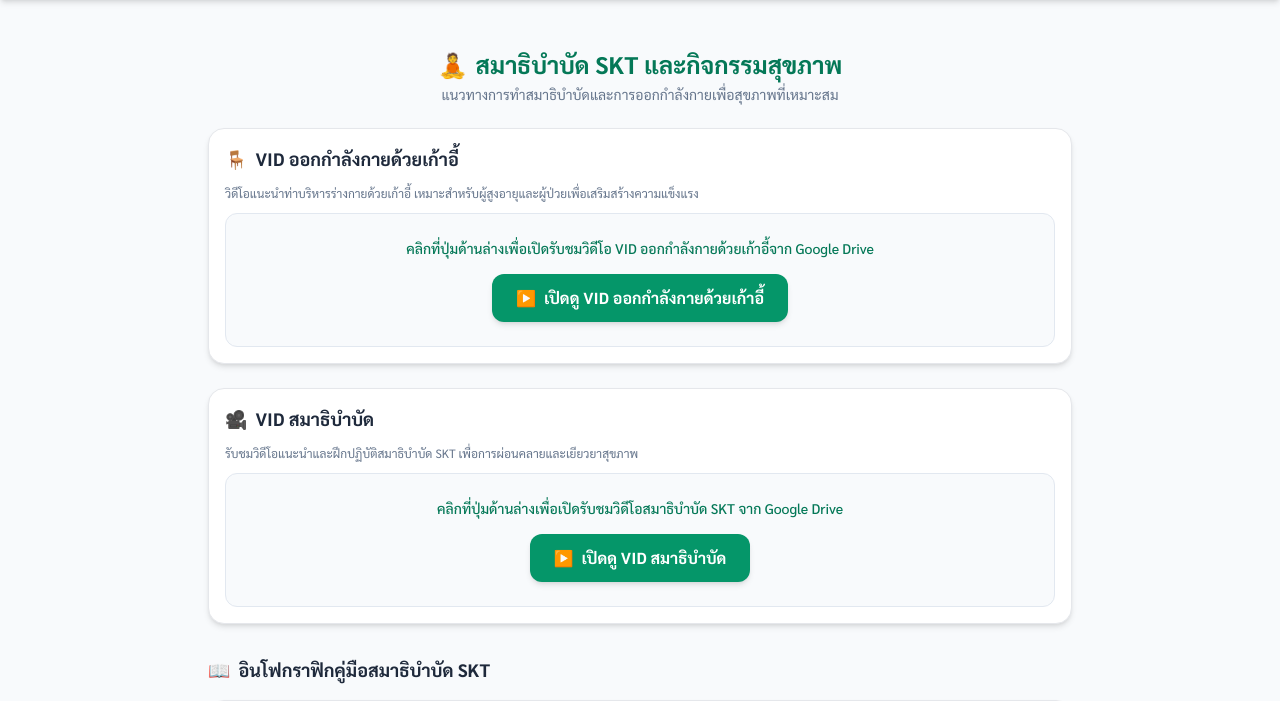
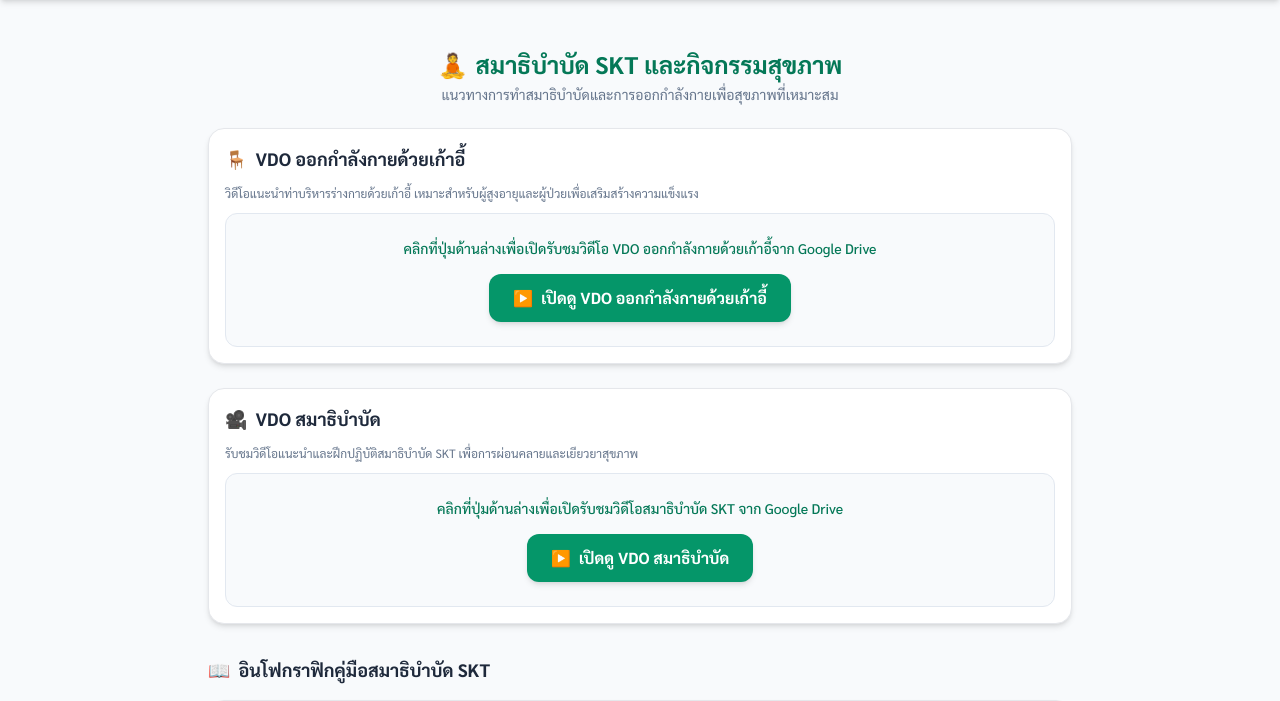
Before and after one commit to Thanaphat2/health-pingpong, a Flask app: page /skt in a window 1280 px wide. Shown: the part 52-753 px from the top of the page. Run offline with Flask 3, Linux system fonts and the light colour scheme; some libraries are stand-ins or nearby versions.

Commit message:
Update skt.html

```diff
--- a/templates/skt.html
+++ b/templates/skt.html
@@ -8,28 +8,28 @@
         <p class="text-sm text-slate-500 mt-1">แนวทางการทำสมาธิบำบัดและการออกกำลังกายเพื่อสุขภาพที่เหมาะสม</p>
     </div>
 
-    <!-- ส่วน: VID ออกกำลังกายด้วยเก้าอี้ -->
+    <!-- ส่วน: VDO ออกกำลังกายด้วยเก้าอี้ -->
     <div class="bg-white p-4 rounded-2xl shadow-md border space-y-3">
         <h2 class="text-lg font-bold text-slate-800 flex items-center gap-2">
-            <span>🪑</span> VID ออกกำลังกายด้วยเก้าอี้
+            <span>🪑</span> VDO ออกกำลังกายด้วยเก้าอี้
         </h2>
         <p class="text-xs text-slate-500">วิดีโอแนะนำท่าบริหารร่างกายด้วยเก้าอี้ เหมาะสำหรับผู้สูงอายุและผู้ป่วยเพื่อเสริมสร้างความแข็งแรง</p>
         <div class="w-full rounded-xl overflow-hidden border border-slate-200 bg-slate-50 flex flex-col items-center justify-center p-6 text-center space-y-4">
             <div class="text-emerald-700 font-medium text-sm">
-                คลิกที่ปุ่มด้านล่างเพื่อเปิดรับชมวิดีโอ VID ออกกำลังกายด้วยเก้าอี้จาก Google Drive
+                คลิกที่ปุ่มด้านล่างเพื่อเปิดรับชมวิดีโอ VDO ออกกำลังกายด้วยเก้าอี้จาก Google Drive
             </div>
             <a href="https://drive.google.com/file/d/1PB2ojldPviiZxl0D1Pmbqc4LrFpBzuTm/view?usp=drive_link"
                target="_blank"
                class="inline-flex items-center gap-2 bg-emerald-600 text-white font-bold px-6 py-3 rounded-xl shadow-md hover:bg-emerald-700 transition text-base">
-                <span>▶️</span> เปิดดู VID ออกกำลังกายด้วยเก้าอี้
+                <span>▶️</span> เปิดดู VDO ออกกำลังกายด้วยเก้าอี้
             </a>
         </div>
     </div>
 
-    <!-- ส่วน: VID สมาธิบำบัด -->
+    <!-- ส่วน: VDO สมาธิบำบัด -->
     <div class="bg-white p-4 rounded-2xl shadow-md border space-y-3">
         <h2 class="text-lg font-bold text-slate-800 flex items-center gap-2">
-            <span>🎥</span> VID สมาธิบำบัด
+            <span>🎥</span> VDO สมาธิบำบัด
         </h2>
         <p class="text-xs text-slate-500">รับชมวิดีโอแนะนำและฝึกปฏิบัติสมาธิบำบัด SKT เพื่อการผ่อนคลายและเยียวยาสุขภาพ</p>
         <div class="w-full rounded-xl overflow-hidden border border-slate-200 bg-slate-50 flex flex-col items-center justify-center p-6 text-center space-y-4">
@@ -39,7 +39,7 @@
             <a href="https://drive.google.com/file/d/1TC0vK8SJt57RzvY29EAZjTnDHfnn1Lcw/view?usp=drive_link"
                target="_blank"
                class="inline-flex items-center gap-2 bg-emerald-600 text-white font-bold px-6 py-3 rounded-xl shadow-md hover:bg-emerald-700 transition text-base">
-                <span>▶️</span> เปิดดู VID สมาธิบำบัด
+                <span>▶️</span> เปิดดู VDO สมาธิบำบัด
             </a>
         </div>
     </div>
```
